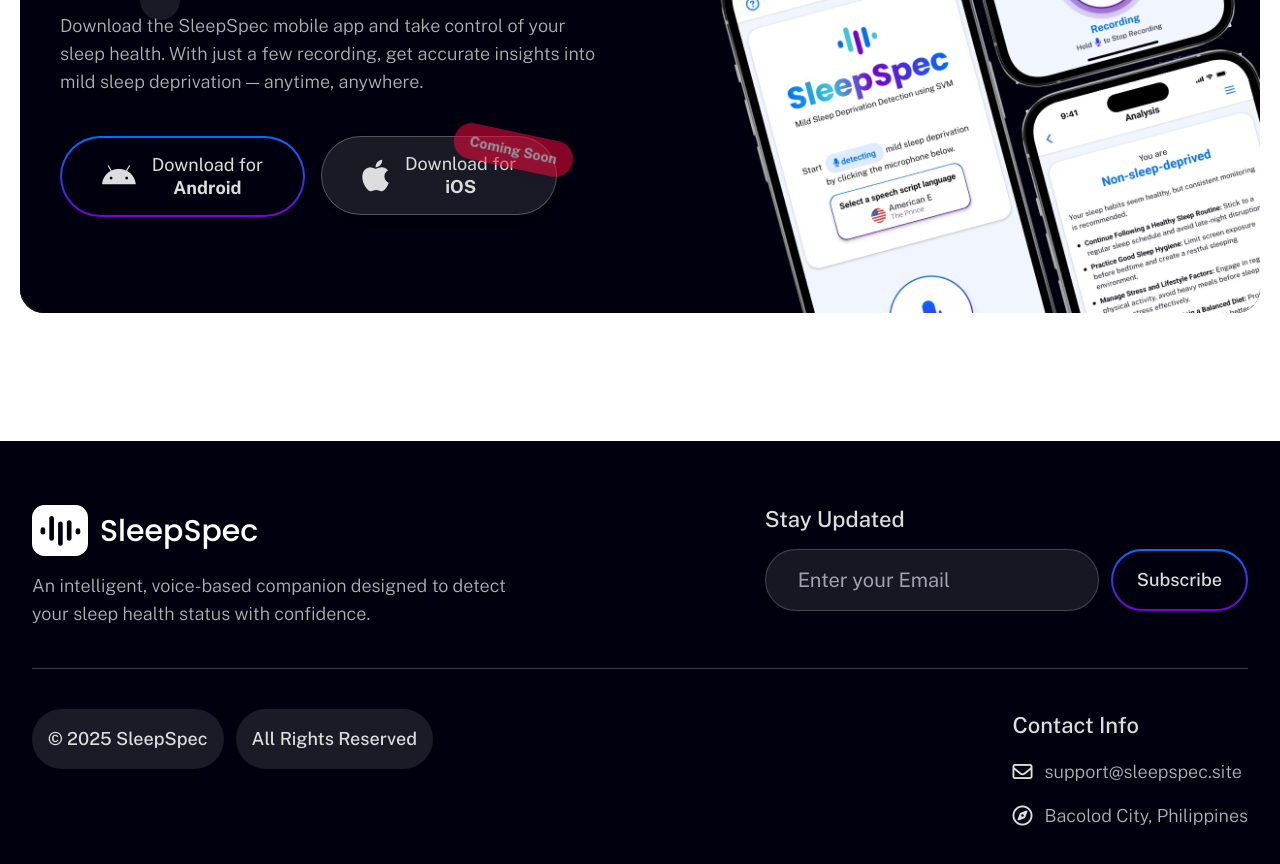
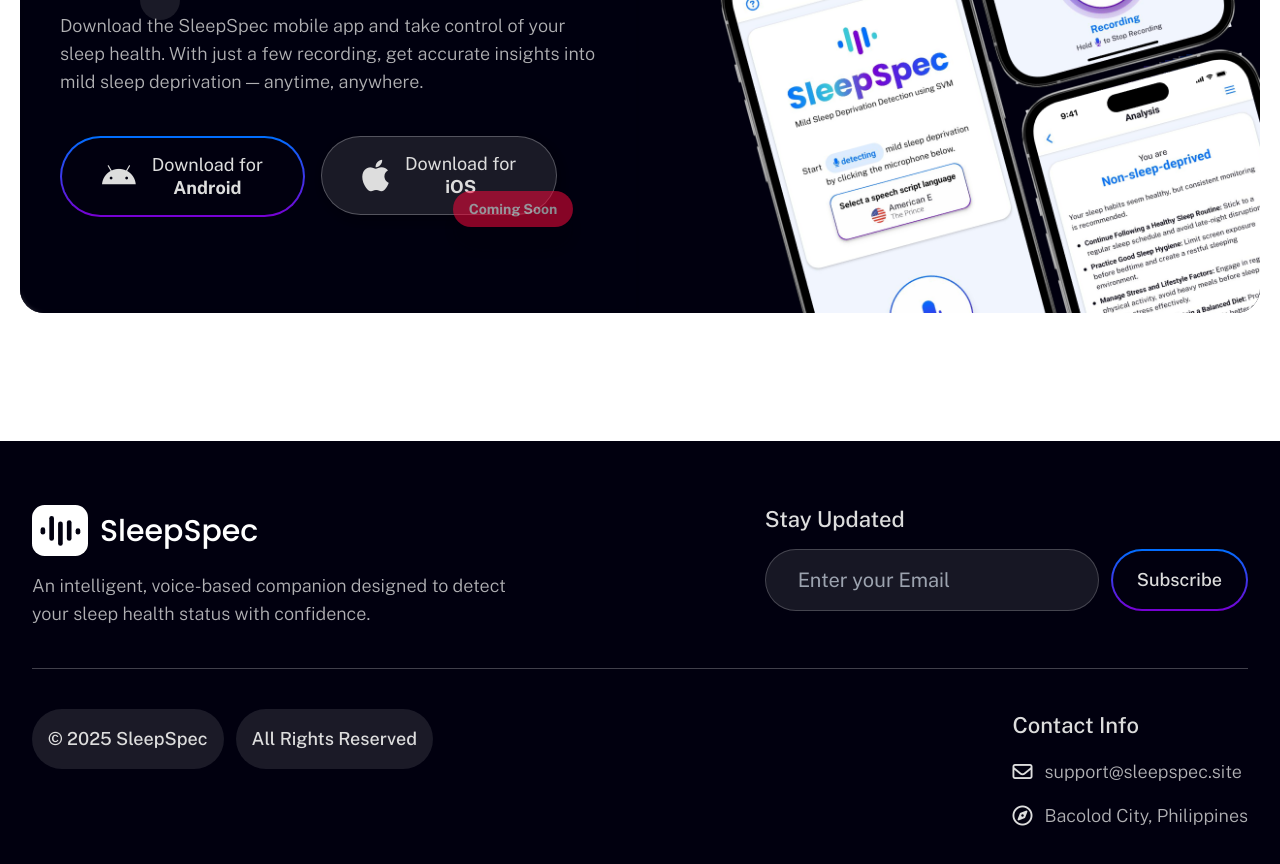
Before and after one commit to Knu09/sleepspec-landing, a React (Vite) app: page / in a window 1280 px wide. Shown: the part 4880-5744 px from the top of the page. Built offline with nearby package versions, Linux system fonts and the light colour scheme.

Commit message:
style (GetAppSection): update position of coming soon banner and width of transparent logo

```diff
--- a/src/components/GetAppSection.tsx
+++ b/src/components/GetAppSection.tsx
@@ -8,7 +8,11 @@ const GetAppSection = () => {
                 <div className="relative flex flex-row bg-darkBg rounded-3xl">
                     <div className="px-8 sm:p-10 w-full md:w-10/12 lg:w-8/12 xl:w-6/12 bg-darkBg rounded-3xl md:rounded-r-none z-30 bg-opacity-80 backdrop-blur-[2px]">
                         <div className="absolute -top-6 -left-5">
-                            <img src={transparentLogo} alt="sleepspec-logo" />
+                            <img
+                                className="w-[250px] sm:w-fit"
+                                src={transparentLogo}
+                                alt="sleepspec-logo"
+                            />
                         </div>
                         <div className="flex flex-col gap-10 py-14">
                             <div className="flex flex-col gap-8 text-center sm:text-start">
@@ -55,10 +59,9 @@ const GetAppSection = () => {
                                     </button>
 
                                     <div
-                                        className="absolute -top-1 -right-4
+                                        className="absolute -bottom-3 -right-4
                                         bg-[#F7083B] text-white shadow-xl px-4 py-2 cursor-not-allowed rounded-full
-                                        font-publicsans font-bold text-sm
-                                        rotate-12 animate-pulse"
+                                        font-publicsans font-bold text-sm animate-pulse"
                                     >
                                         Coming&nbsp;Soon
                                     </div>
```
